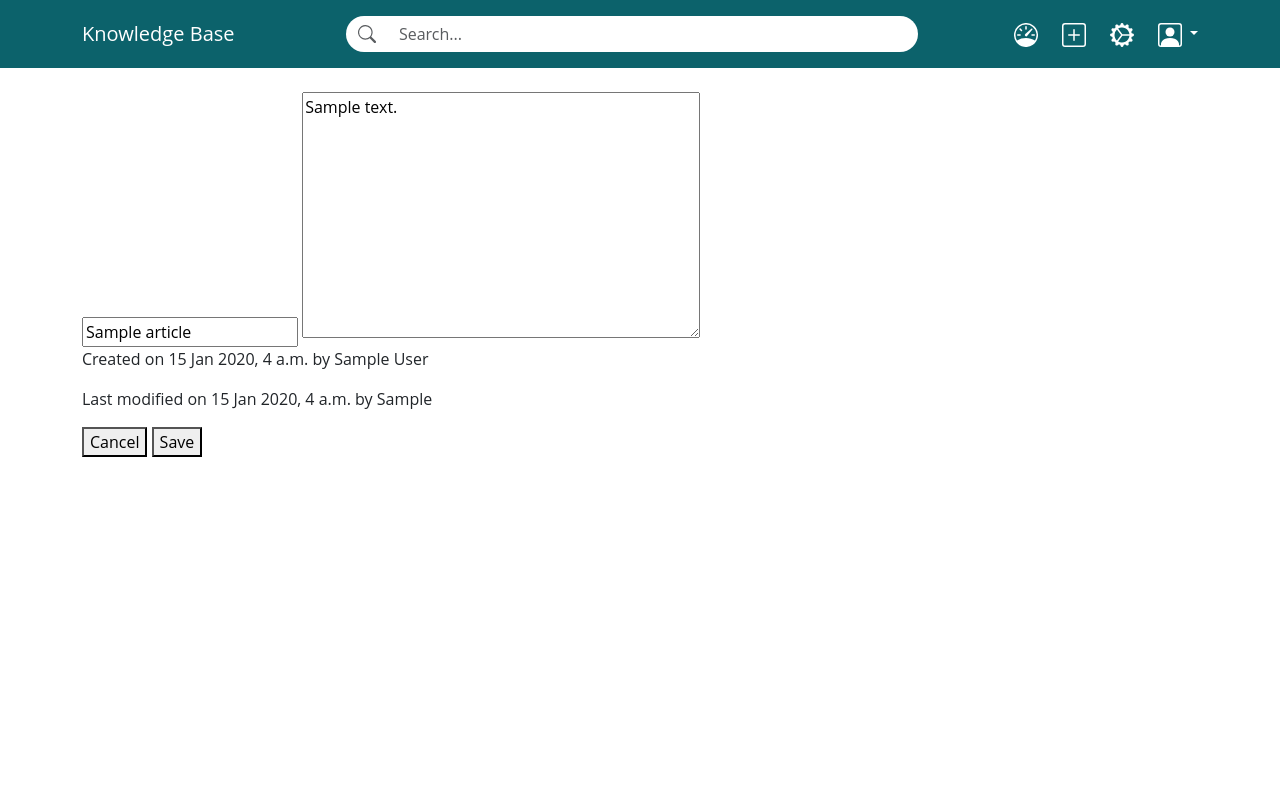
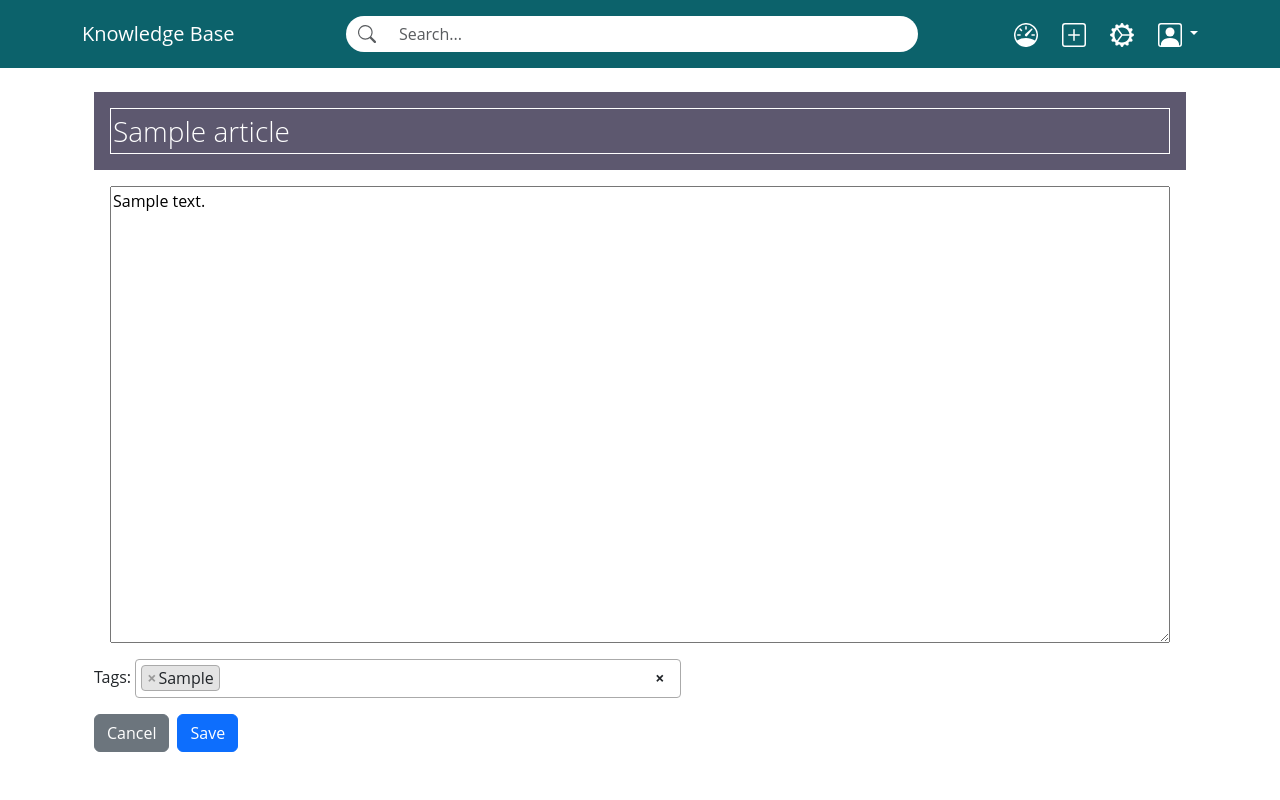
Before and after one commit to jackwilde/kbase, a Django app: a page that uses kbase/templates/kbase/edit.html in a window 1280 px wide. Run offline with Django 5.2, Linux system fonts and the light colour scheme; a user stored in the database is signed in; tables that the repository leaves empty hold one stand-in row (values such as "Sample post"); parts of the project's set-up code (start-up, migrations or seed data) failed here and were passed over; some libraries are stand-ins or nearby versions.

Commit message:
Update edit template

```diff
--- a/kbase/forms.py
+++ b/kbase/forms.py
@@ -1,24 +1,12 @@
-from django.forms import ModelForm, ValidationError, CharField, TextInput, Select, CheckboxSelectMultiple, \
-    CheckboxInput, ModelMultipleChoiceField, SelectMultiple, Textarea
+from django.forms import ModelForm, ValidationError, TextInput, SelectMultiple, Textarea
 from django.utils.text import slugify
-from .models import Article, Tag
+from .models import Article
 
 
 class ArticleForm(ModelForm):
     reserved_slugs = [ 'new', 'edit', 'admin', 'account' ]
-    tags = ModelMultipleChoiceField(
-        queryset=Tag.objects.all(),
-        widget=SelectMultiple(attrs={'id': 'select_tags'}),
-        required=False,
-    )
-
     class Meta:
         model = Article
-        widgets = {
-            'title': TextInput(attrs={'id': 'custom_title_id'}),
-            'content': Textarea(attrs={'id': 'custom_content_id'}),
-            'tags': SelectMultiple(attrs={'id': 'custom_tags_id'}),
-        }
         fields = [
             'title',
             'tags',
@@ -35,6 +23,17 @@ class ArticleForm(ModelForm):
                 'required': 'Article title is required',
             },
         }
+        widgets = {
+            'title': TextInput(attrs={
+                'id': 'input_title',
+            }),
+            'content': Textarea(attrs={
+                'id': 'input_content',
+            }),
+            'tags': SelectMultiple(attrs={
+                'id': 'input_tags',
+            }),
+        }
 
 
     def clean_title(self):
--- a/kbase/templates/kbase/edit.html
+++ b/kbase/templates/kbase/edit.html
@@ -3,15 +3,32 @@
 {% block title %}{{ article.title }}{% endblock %}
 
 {% block content %}
-    <form method="post">
+    <div class="container-fluid h-100">
+    <form method="post"class="d-flex flex-column h-100">
         {% csrf_token %}
-        {{ form.title }}
-        {{ form.content }}
-        {{ form.tags }}
-        <p>Created on {{ article.created_date }} by {{ article.created_by.full_name }}</p>
-        <p>Last modified on {{ article.modified_date }} by {{ article.modified_by.first_name }}</p>
-        <button type="button" onclick="window.history.back()">Cancel</button>
-        <button type="button" data-bs-toggle="modal" data-bs-target="#confirm-save">Save</button>
+        <div class="d-flex justify-content-between align-items-center p-3 bg-purple">
+            <span class="w-100 fs-3 text-white fw-light">{{ form.title }}</span>
+        </div>
+        <div class="p-3 flex-grow-1 overflow-auto">
+            {{ form.content }}
+        </div>
+        <p>{{ form.tags.label_tag }} {{ form.tags }}</p>
+        <div class="d-flex justify-content-start gap-2 pb-5 flex-shrink-0">
+            <button type="button" class="btn btn-secondary" onclick="window.history.back()">Cancel</button>
+            <button type="button" class="btn btn-primary" data-bs-toggle="modal" data-bs-target="#confirm-save">Save</button>
+        </div>
         {% include 'includes/confirm-modal.html' with modal_id="confirm-save" action="edit" dismiss="Cancel" confirm="Save" %}
     </form>
+    </div>
 {% endblock %}
+
+{% block scripts %}
+    <script>
+        $(document).ready(function() {
+            $('#input_tags').select2({
+                placeholder: "Select tags",
+                allowClear: true
+            });
+        });
+    </script>
+{% endblock %}
--- a/kbase/views.py
+++ b/kbase/views.py
@@ -65,11 +65,9 @@ class ArticleView(DetailView):
         return context
 
 
-
-
 class EditArticleView(UpdateView):
     model = Article
-    fields = ['title', 'category', 'content']
+    form_class = ArticleForm
     template_name = 'kbase/edit.html'
 
     def get_success_url(self):
--- a/static/styles/style.css
+++ b/static/styles/style.css
@@ -38,3 +38,21 @@
     box-shadow: none;
     border: none;
 }
+
+#input_title {
+    background-color: inherit;
+    width: 100%;
+    border: 1px solid white;
+    box-sizing: border-box;
+    font-weight: inherit;
+    color: inherit;
+}
+
+#input_content {
+    width: 100%;
+    height: 100%;
+}
+
+#input_tags {
+    width: 50%;
+}
```
